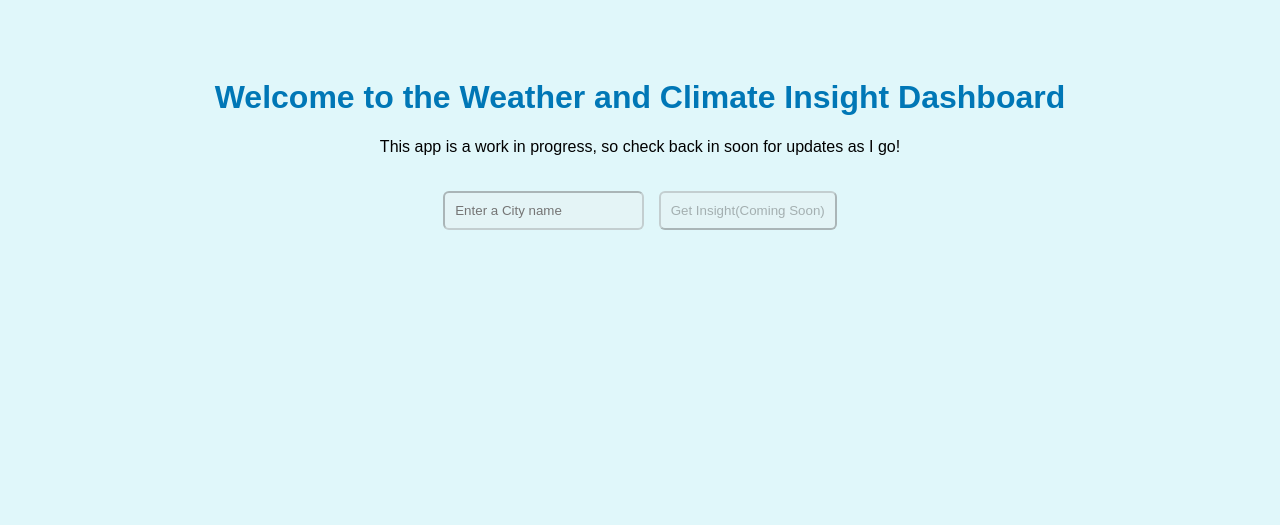
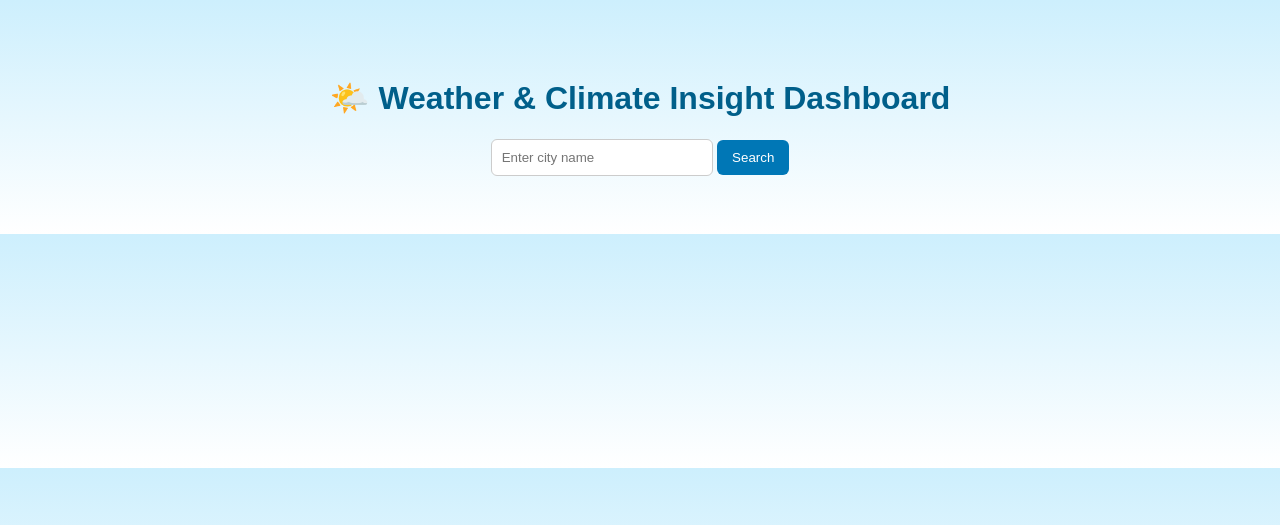
Before and after one commit to Pretzels14/weather-insight-dashboard, a Flask app: page / in a window 1280 px wide. Shown: the top 525 px of the page. Run offline with Flask 3, Linux system fonts and the light colour scheme.

Commit message:
Updated CSS for more stylish and dynamic look. Added /weather route and API to app.py. Updated index.html to include images of weather.

```diff
--- a/app.py
+++ b/app.py
@@ -1,11 +1,52 @@
-from flask import Flask, render_template
 
+from flask import Flask, render_template, request
+import requests
+import logging
 app = Flask(__name__)
+app.logger.setLevel(logging.DEBUG)
 
 @app.route('/')
 def home ():
     return render_template('index.html')
 
+@app.route('/weather', methods=['POST'])
+def weather():
+    city = request.form['city']
+    api_key = "01a17c9029e57ed3c9e1ad4fdb701838"
+
+
+   # if not api_key:
+        # error message that is visible to myself(developer)
+       # app.logger.error("OpenWeather API Key not found. Set key above at api_key")
+
+        # error message that gets seen by the end user  if no api key is set or not set properly
+       # render_template("index.html", error="Service temporarily unavailable. Please try again later.")
+
+    # API Call to OpenWeather API
+    url = f"https://api.openweathermap.org/data/2.5/weather?q={city}&appid={api_key}&units=imperial"
+    response = requests.get(url)
+    data = response.json()
+
+    # Error message displayed if city is not found when searching
+
+    if response.status_code != 200 or data.get("cod") != 200:
+        return render_template("index.html", error=f"City '{city}' not found or not available. Try again")
+
+    weather_data = {
+        "city": data["name"],
+        "temperature": data["main"]["temp"],
+        "description": data["weather"][0]["description"].capitalize(),
+        "humidity": data["main"]["humidity"],
+        "icon": data["weather"][0]["icon"]
+    }
+
+    print("DEBUG URL:", url)
+    print("Response Code:", response.status_code)
+    print("Response JSON:", data)
+
+    return render_template("index.html", weather=weather_data)
+
+
 
 if __name__ == "__main__":
     app.run(debug=True)
--- a/requirements.txt
+++ b/requirements.txt
@@ -1 +1,2 @@
 Flask~=3.1.2
+requests~=2.32.5
--- a/static/css/style.css
+++ b/static/css/style.css
@@ -1,21 +1,48 @@
-
 body {
-    font-family: Arial, sans-serif;
-    background: #e0f7fa;
+    font-family: 'Arial', sans-serif;
+    background: linear-gradient(to bottom, #cdeffd, #ffffff);
     text-align: center;
     padding: 50px;
 }
 
 h1 {
-    color: #0077b6;
+    color: #005f8a;
 }
 
 form {
-    margin-top: 30px;
+    margin-top: 20px;
 }
 
-input, button {
+input {
     padding: 10px;
-    margin: 5px;
     border-radius: 6px;
+    border: 1px solid #ccc;
+    width: 200px;
 }
+
+button {
+    padding: 10px 15px;
+    border: none;
+    background-color: #0077b6;
+    color: white;
+    border-radius: 6px;
+    cursor: pointer;
+}
+
+button:hover {
+    background-color: #0096c7;
+}
+
+.result {
+    margin-top: 30px;
+    background: white;
+    border-radius: 10px;
+    display: inline-block;
+    padding: 20px 40px;
+    box-shadow: 0 0 10px rgba(0,0,0,0.1);
+}
+
+.error {
+    color: red;
+    margin-top: 15px;
+}
--- a/templates/index.html
+++ b/templates/index.html
@@ -1,21 +1,30 @@
 <!DOCTYPE html>
 <html lang="en">
-
 <head>
     <meta charset="UTF-8">
-    <meta name = "viewport" content="width=device-width, initial-scale=1.0">
-    <title>Weather Insight</title>
+    <meta name="viewport" content="width=device-width, initial-scale=1.0">
+    <title>Weather Insight Dashboard</title>
     <link rel="stylesheet" href="{{ url_for('static', filename='css/style.css') }}">
-
 </head>
 <body>
-    <h1>Welcome to the Weather and Climate Insight Dashboard</h1>
-    <p>This app is a work in progress, so check back in soon for updates as I go! </p>
-
-    <form>
-        <input type="text" placeholder="Enter a City name" disabled>
-        <button disabled> Get Insight(Coming Soon)</button>
+    <h1>🌤️ Weather & Climate Insight Dashboard</h1>
+    <form action="/weather" method="POST">
+        <input type="text" name="city" placeholder="Enter city name" required>
+        <button type="submit">Search</button>
     </form>
 
+    {% if error %}
+        <p class="error">{{ error }}</p>
+    {% endif %}
+
+    {% if weather %}
+        <div class="result">
+            <h2>{{ weather.city }}</h2>
+            <img src="https://openweathermap.org/img/wn/{{ weather.icon }}@2x.png" alt="icon">
+            <p>{{ weather.description }}</p>
+            <p>Temperature: {{ weather.temperature }}°F</p>
+            <p>Humidity: {{ weather.humidity }}%</p>
+        </div>
+    {% endif %}
 </body>
 </html>
```
